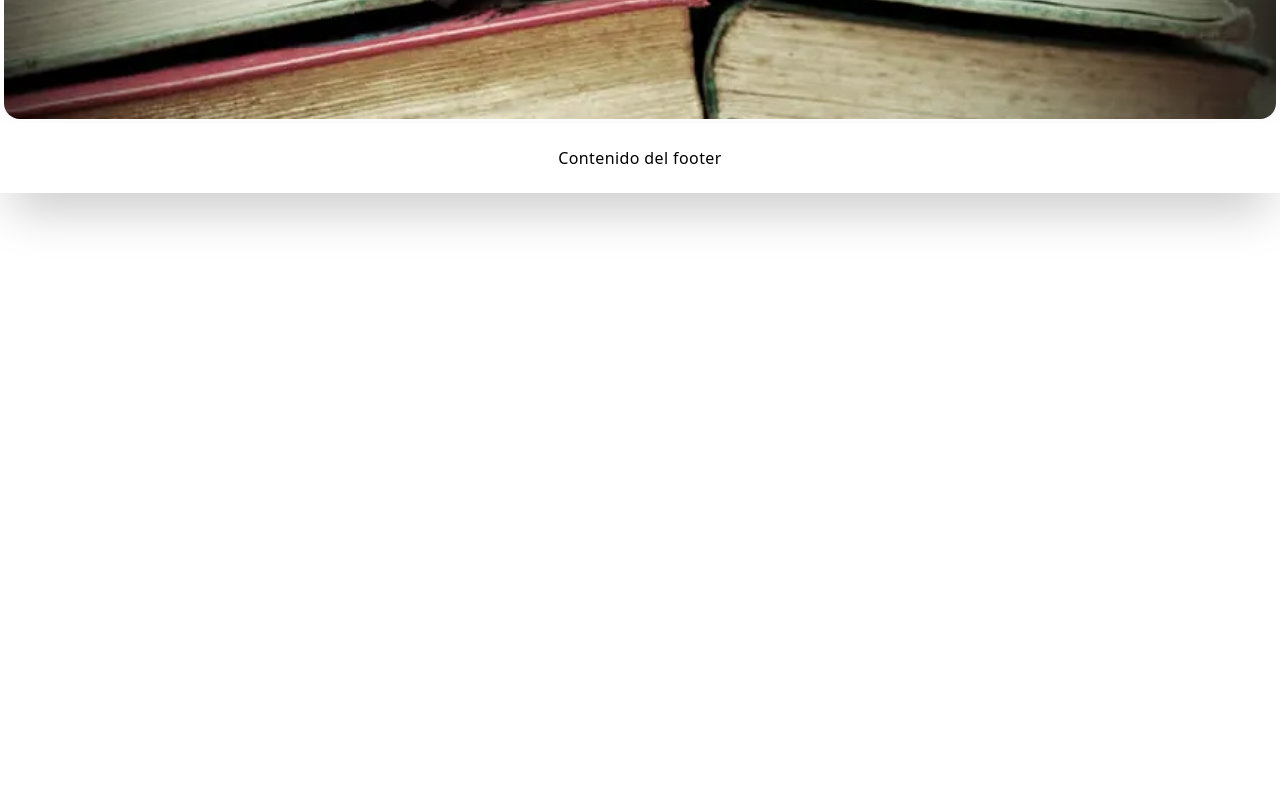
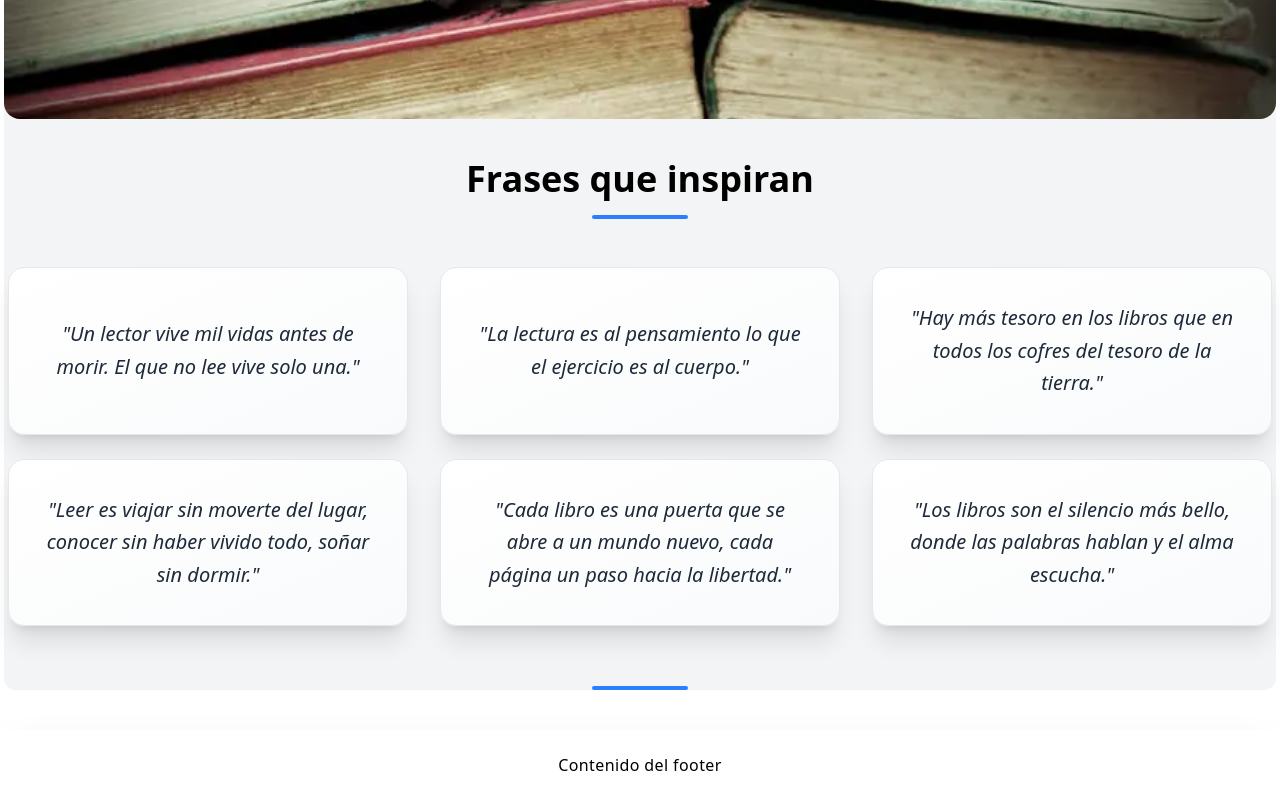
Before and after one commit to AlbertoAndrade10/LibreriaOnlineFullStack, an Angular app in the folder Frontend/: page / in a window 1280 px wide. Shown: the part 455-1255 px from the top of the page. Before the commit the page ends 800 px from the top, so only its background shows below. Built offline with nearby package versions, Linux system fonts and the light colour scheme.

Commit message:
FRONTEND: IndexPage completed

```diff
--- a/Frontend/src/app/components/layouts/base-layout/base-layout.html
+++ b/Frontend/src/app/components/layouts/base-layout/base-layout.html
@@ -1,6 +1,6 @@
 <app-header-component></app-header-component>
 <main>
-    <div class="bg-gray-100 mt-1 ml-1 mr-1 mb-1 rounded-xl">
+    <div class="bg-gray-100 mt-1 ml-1 mr-1 mb-10 rounded-xl">
 
         <router-outlet></router-outlet>
     </div>
--- a/Frontend/src/app/pages/index/index-page/index-page.html
+++ b/Frontend/src/app/pages/index/index-page/index-page.html
@@ -1 +1,25 @@
-<app-hero-component></app-hero-component>
+<div class="space-y-6">
+    <app-hero-component></app-hero-component>
+
+    <div class="text-center">
+        <h2 class="text-3xl md:text-4xl font-bold text-black mt-10">
+            Frases que inspiran
+        </h2>
+        <div class="w-24 h-1 bg-blue-500 mx-auto mt-4 rounded-full"></div>
+    </div>
+    <div class="grid grid-cols-1 md:grid-cols-2 lg:grid-cols-3 gap-6 mt-12">
+        <app-inspiration-card-component
+            textInspiration="Un lector vive mil vidas antes de morir. El que no lee vive solo una."></app-inspiration-card-component>
+        <app-inspiration-card-component
+            textInspiration="La lectura es al pensamiento lo que el ejercicio es al cuerpo."></app-inspiration-card-component>
+        <app-inspiration-card-component
+            textInspiration="Hay más tesoro en los libros que en todos los cofres del tesoro de la tierra."></app-inspiration-card-component>
+        <app-inspiration-card-component
+            textInspiration="Leer es viajar sin moverte del lugar, conocer sin haber vivido todo, soñar sin dormir."></app-inspiration-card-component>
+        <app-inspiration-card-component
+            textInspiration="Cada libro es una puerta que se abre a un mundo nuevo, cada página un paso hacia la libertad."></app-inspiration-card-component>
+        <app-inspiration-card-component
+            textInspiration="Los libros son el silencio más bello, donde las palabras hablan y el alma escucha."></app-inspiration-card-component>
+    </div>
+    <div class="w-24 h-1 bg-blue-500 mx-auto mt-15 rounded-full"></div>
+</div>
--- a/Frontend/src/app/pages/index/index-page/index-page.ts
+++ b/Frontend/src/app/pages/index/index-page/index-page.ts
@@ -1,9 +1,11 @@
 import { Component } from '@angular/core';
 import { HeroComponent } from "../hero-component/hero-component";
+import { InspirationCardComponent } from "../inspiration-card-component/inspiration-card-component";
+
 
 @Component({
   selector: 'app-index-page',
-  imports: [HeroComponent],
+  imports: [HeroComponent, InspirationCardComponent],
   templateUrl: './index-page.html',
   styleUrl: './index-page.css'
 })
--- /dev/null
+++ b/Frontend/src/app/pages/index/inspiration-card-component/inspiration-card-component.html
@@ -0,0 +1,9 @@
+<div
+    class="bg-gradient-to-br from-white to-gray-50 dark:from-gray-50 dark:to-gray-100 rounded-2xl shadow-xl hover:shadow-2xl transition-all duration-300 p-8 border border-gray-200 dark:border-gray-300 transform hover:-translate-y-1 h-full ml-1 mr-1 mb-1 ">
+    <div class="flex flex-col h-full">
+        <p
+            class="text-gray-800 text-xl font-normal italic text-center leading-relaxed flex-grow flex items-center justify-center">
+            "{{ textInspiration }}"
+        </p>
+    </div>
+</div>
```
Also changed, not shown: Frontend/src/app/pages/index/inspiration-card-component/inspiration-card-component.ts (added, +11 -0 lines), Frontend/src/app/pages/index/inspiration-card-component/inspiration-card-component.css (added), 1 other file (tests, documents, lock files or other folders).
